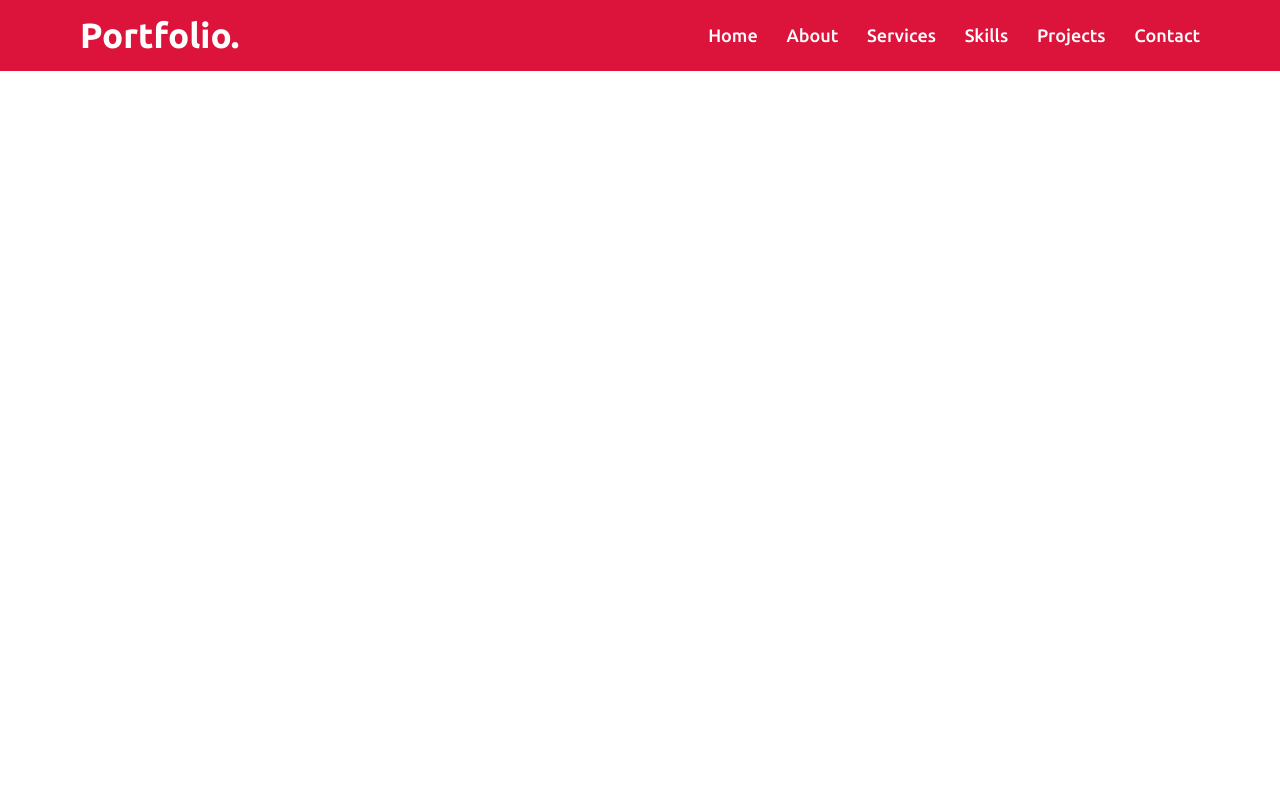
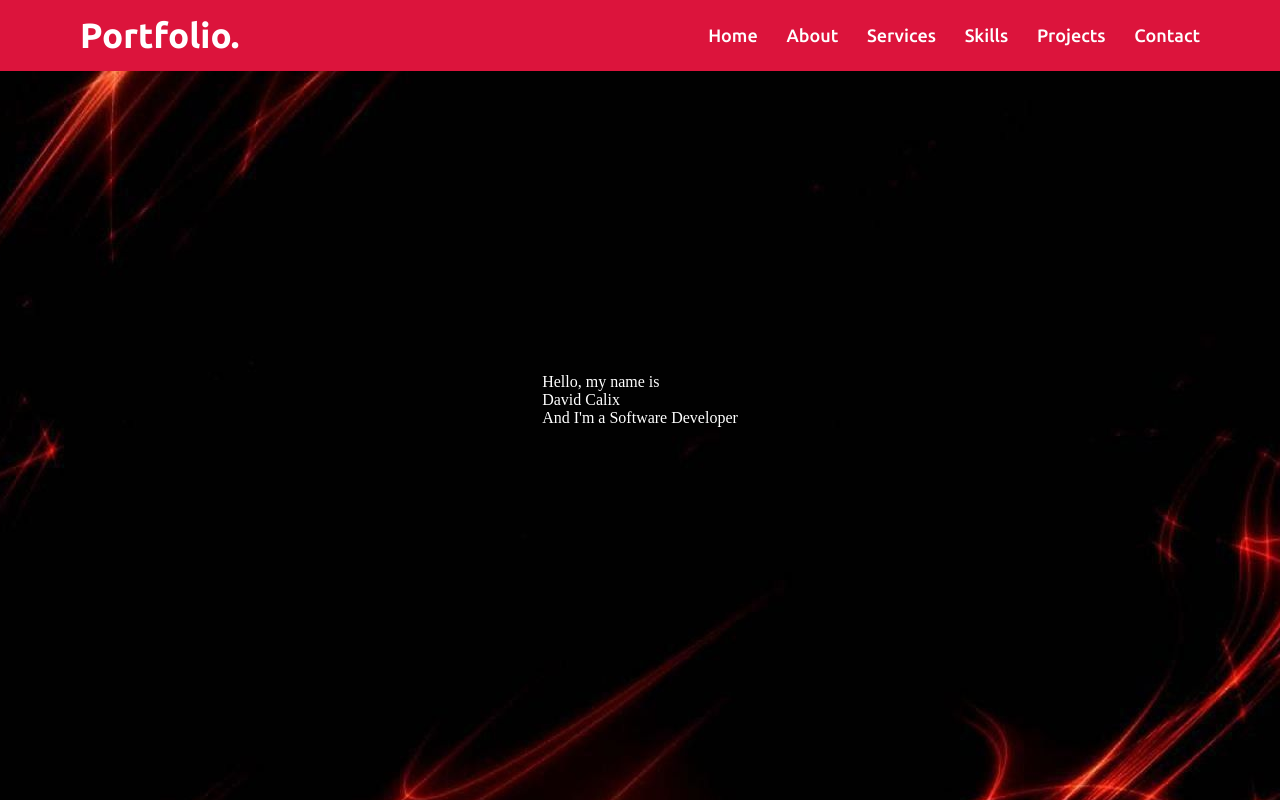
Before and after one commit to Calixd7/Portfolio2, a plain HTML site: page index.html in a window 1280 px wide. Drawn offline with Linux system fonts and the light colour scheme.

Commit message:
background image added

```diff
--- a/style.css
+++ b/style.css
@@ -44,3 +44,10 @@
     margin-left: 25px ;
 
 }
+/* Home Section Styling */
+.home {
+    display: flex;
+    background: url("images/banner.jpg") no-repeat center;
+    height: 100vh;
+    color:#fff;
+}
```
Also changed, not shown: images/banner.jpg (added).
